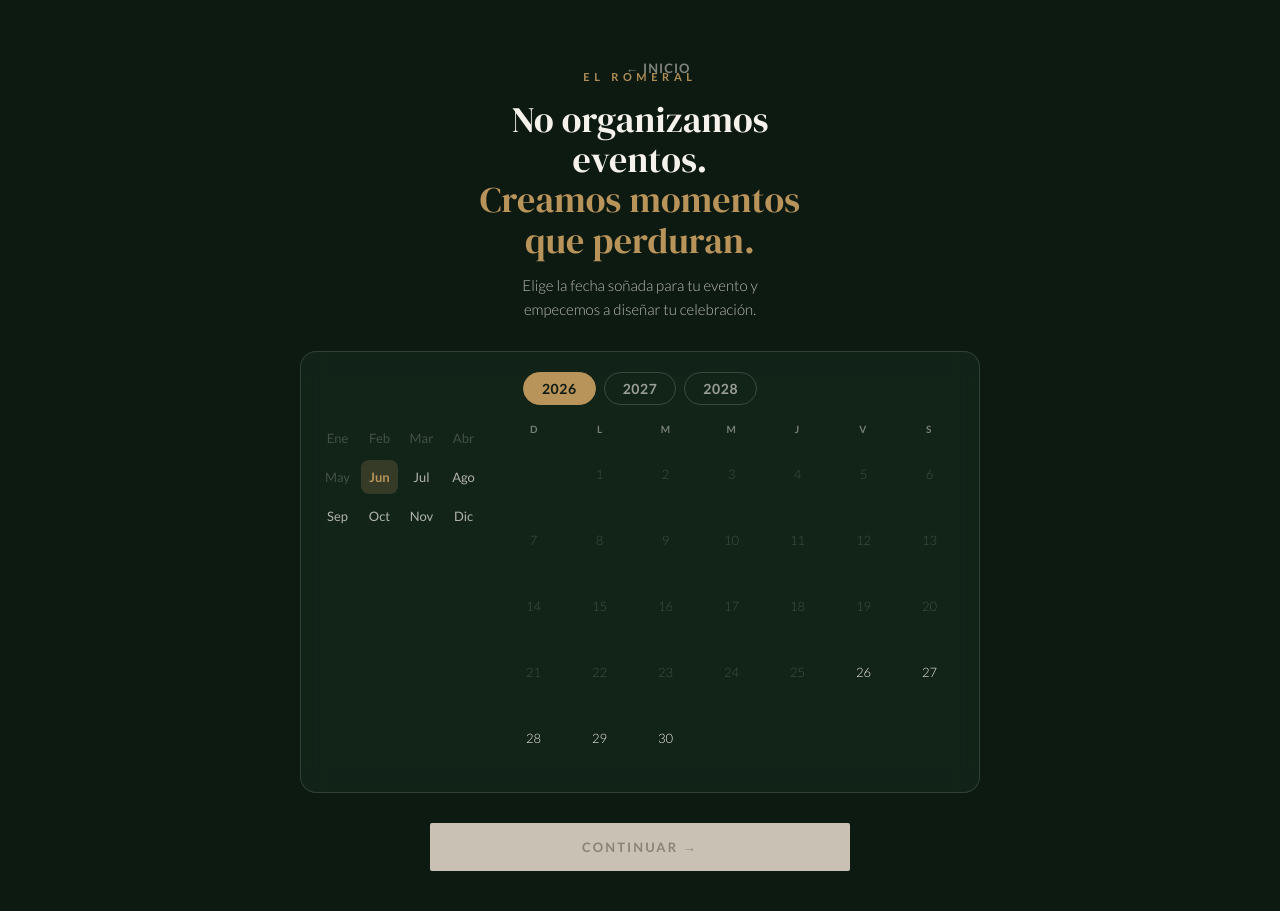
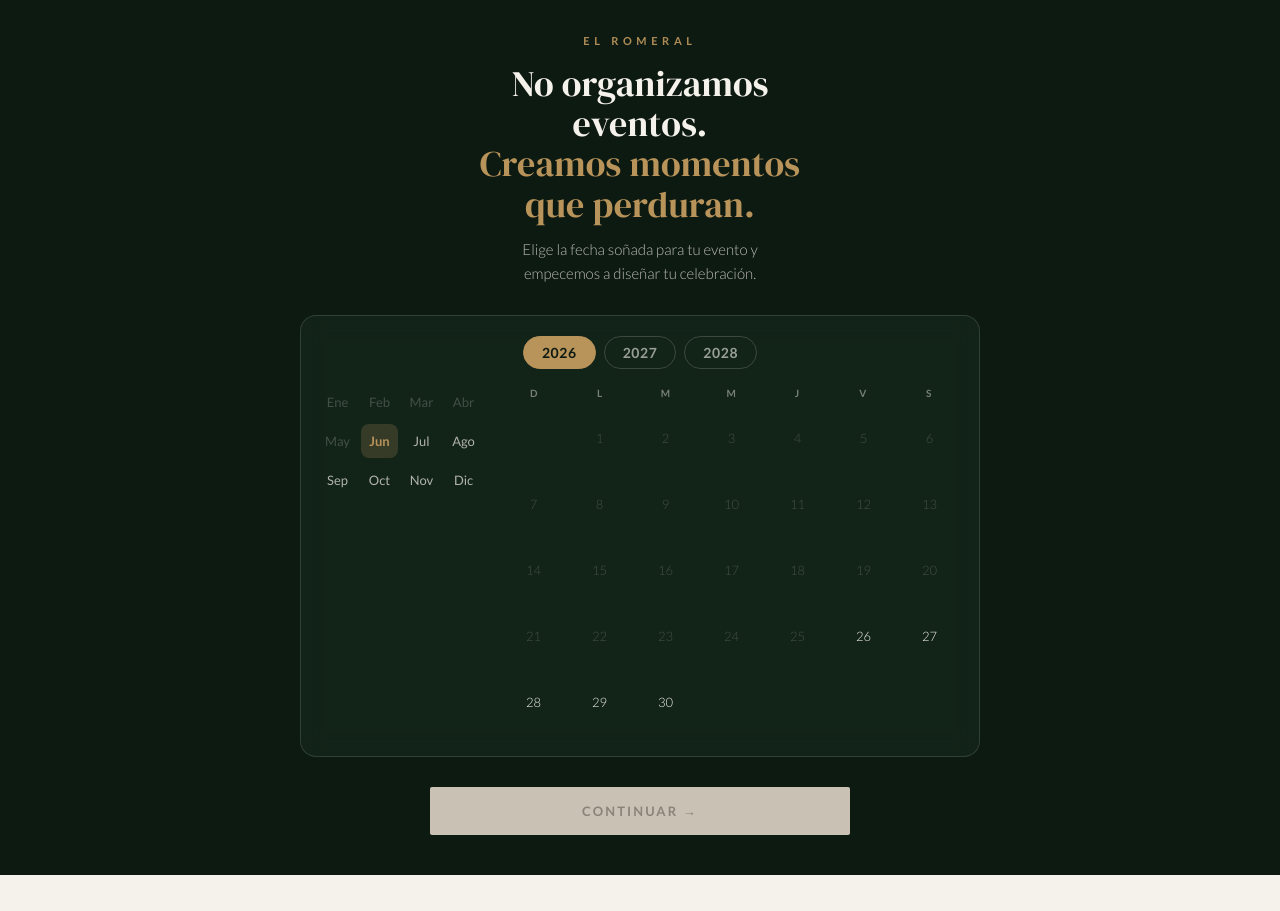
Before and after one commit to rahele95/romeral-asesoria, a website: page index.html in a window 1280 px wide. After the commit the page ends 875 px from the top, so only its background shows below. Drawn offline with nearby package versions, Linux system fonts and the light colour scheme.

Commit message:
quitar boton inicio del hero

```diff
--- a/index.html
+++ b/index.html
@@ -117,7 +117,6 @@ input[type=range]::-moz-range-thumb{width:26px;height:26px;border:none;border-ra
 </head>
 <body>
 <section id="hero" class="phase active">
-  <button class="btn-back btn-back-hero" onclick="window.location.reload()" aria-label="Reiniciar">&larr; Inicio</button>
   <p class="hero-eyebrow">El Romeral</p>
   <h1>No organizamos eventos.<br><span class="gold">Creamos momentos que perduran.</span></h1>
   <p class="hero-sub">Elige la fecha soñada para tu evento y empecemos a diseñar tu celebración.</p>
```
